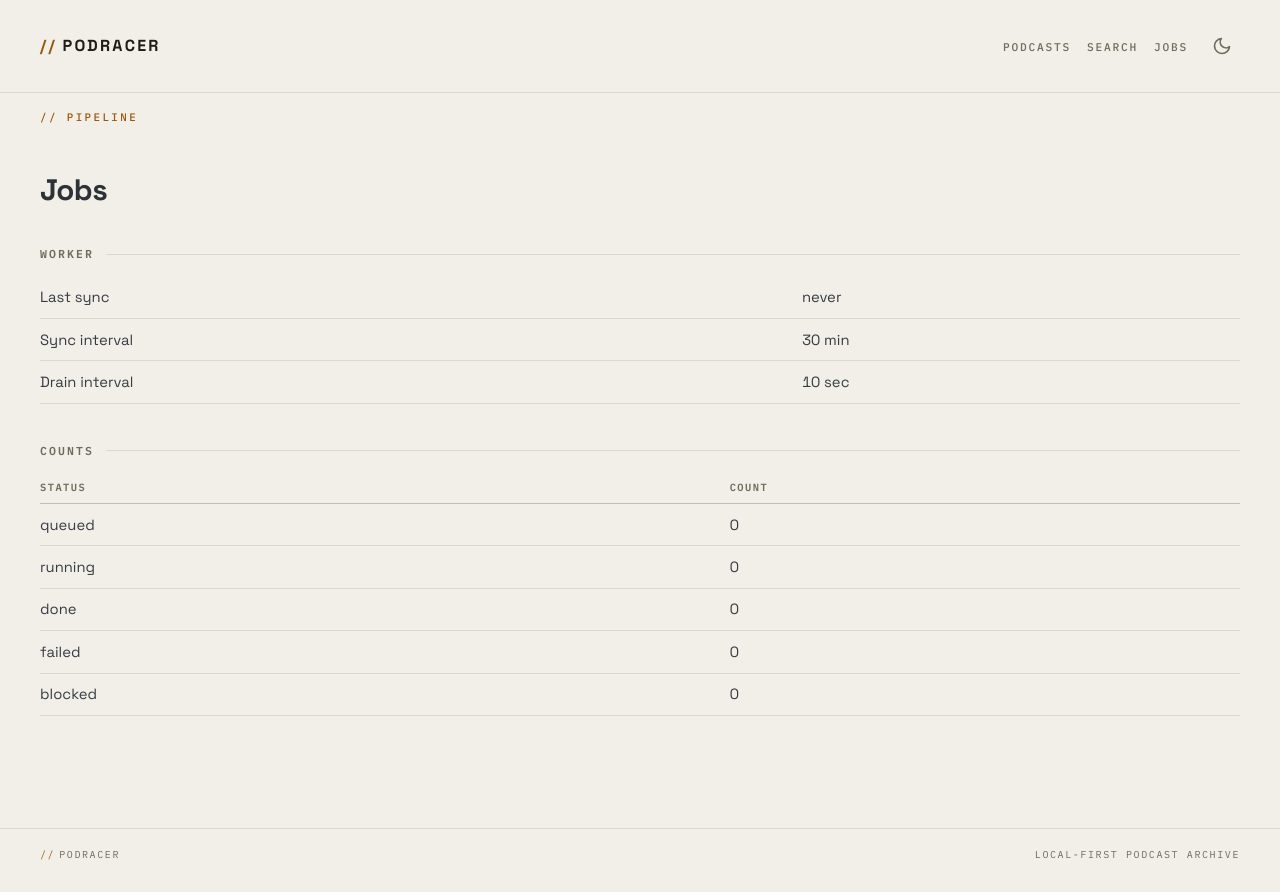
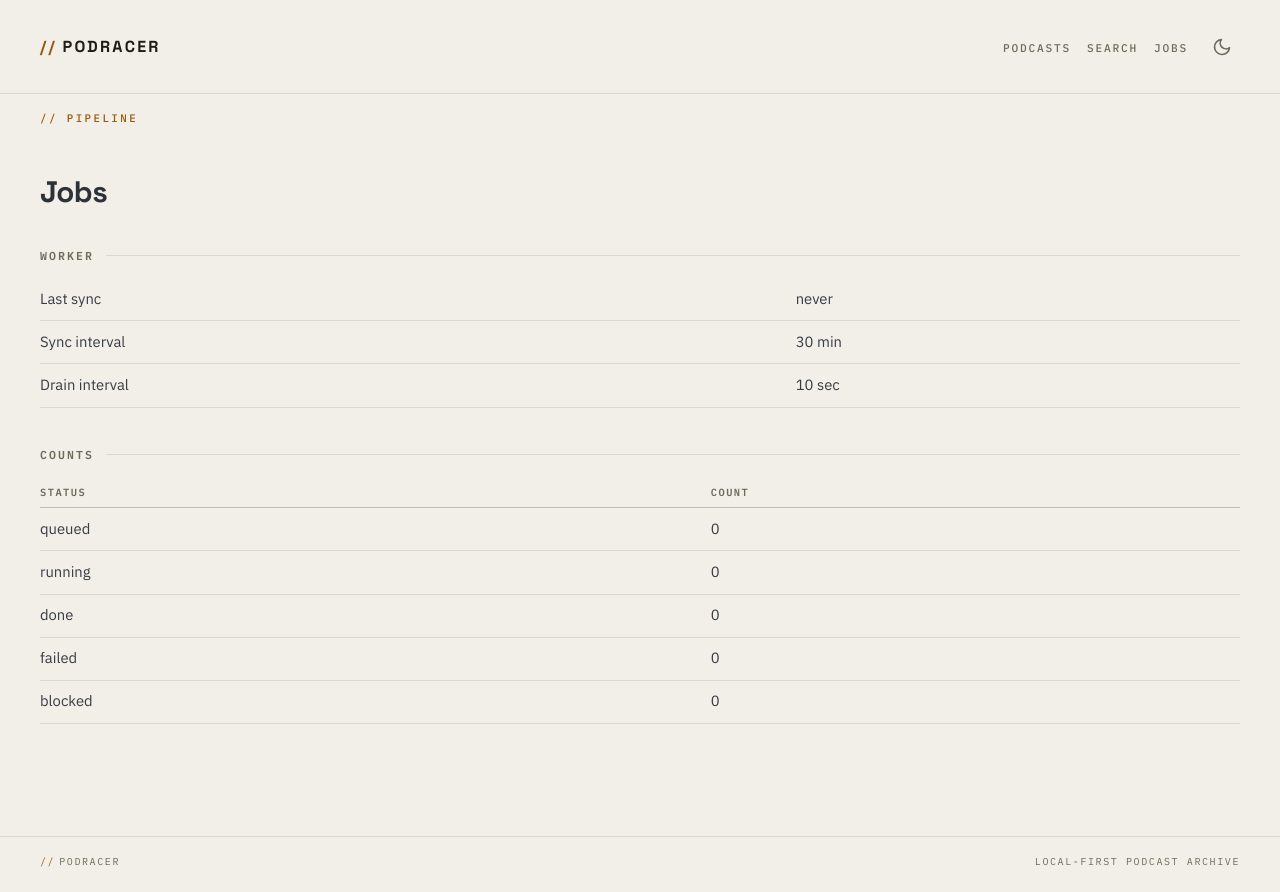
Before and after one commit to jjmalina/podracer, a FastAPI app: page /jobs in a window 1280 px wide. Before the commit the page ends 860 px from the top, so only its background shows below. Run offline with FastAPI, Linux system fonts and the light colour scheme; data comes from the database, SQL or seed files in the repository; data that the repository does not hold is empty; some libraries are stand-ins or nearby versions.

Commit message:
Use IBM Plex Sans for body text; cap paragraph measure
Space Grotesk is a display face — keep it for the brand, page titles,
and chapter headings, but long-form text (summaries, show notes) reads
better in a text face. IBM Plex Sans pairs with the Plex Mono already
used for chrome. Also cap paragraphs at 72ch and raise line-height to
1.55 so full-width pages don't produce overlong lines.

Co-Authored-By: Claude Fable 5 <noreply@anthropic.com>

```diff
--- a/podracer/web/static/style.css
+++ b/podracer/web/static/style.css
@@ -11,7 +11,9 @@
  */
 
 :root {
-  --pr-sans: "Space Grotesk", system-ui, -apple-system, "Segoe UI", sans-serif;
+  /* Display face for titles/brand; body face optimized for long-form reading. */
+  --pr-display: "Space Grotesk", system-ui, -apple-system, "Segoe UI", sans-serif;
+  --pr-sans: "IBM Plex Sans", system-ui, -apple-system, "Segoe UI", sans-serif;
   --pr-mono: "IBM Plex Mono", ui-monospace, "SF Mono", Menlo, Consolas, monospace;
 
   --pr-bg: #0c0c0a;
@@ -40,6 +42,7 @@
   --pico-font-family-monospace: var(--pr-mono);
   --pico-font-family: var(--pr-sans);
   --pico-border-radius: 2px;
+  --pico-line-height: 1.55;
   --pico-box-shadow: none;
   --pico-background-color: var(--pr-bg);
   --pico-color: var(--pr-text);
@@ -120,11 +123,16 @@ main.container { flex: 1; }
 }
 
 h1 {
+  font-family: var(--pr-display);
   font-size: 1.85rem;
   font-weight: 700;
   letter-spacing: -0.02em;
   line-height: 1.15;
 }
+
+/* Long-form text: cap the measure so summaries stay readable at full width. */
+p { max-width: 72ch; }
+p.flash { max-width: none; }
 
 hgroup p, .meta-line {
   font-family: var(--pr-mono);
@@ -207,7 +215,7 @@ article p { margin-bottom: 0.5rem; }
 .site-header nav { margin-bottom: 0; }
 
 .brand {
-  font-family: var(--pr-sans);
+  font-family: var(--pr-display);
   font-size: 1rem;
   font-weight: 700;
   letter-spacing: 0.14em;
@@ -550,7 +558,7 @@ summary.section-heading:hover { color: var(--pr-text); }
   padding-bottom: 0.5rem;
 }
 .chapters summary.chapter-heading {
-  font-family: var(--pr-sans);
+  font-family: var(--pr-display);
   font-size: 1.15rem;
   font-weight: 700;
   letter-spacing: -0.01em;
--- a/podracer/web/templates/base.html
+++ b/podracer/web/templates/base.html
@@ -6,7 +6,7 @@
   <title>{% block title %}podracer{% endblock %}</title>
   <link rel="preconnect" href="https://fonts.googleapis.com">
   <link rel="preconnect" href="https://fonts.gstatic.com" crossorigin>
-  <link rel="stylesheet" href="https://fonts.googleapis.com/css2?family=IBM+Plex+Mono:wght@400;500;600&family=Space+Grotesk:wght@400;500;700&display=swap">
+  <link rel="stylesheet" href="https://fonts.googleapis.com/css2?family=IBM+Plex+Mono:wght@400;500;600&family=IBM+Plex+Sans:wght@400;600;700&family=Space+Grotesk:wght@500;700&display=swap">
   <link rel="stylesheet" href="https://cdn.jsdelivr.net/npm/@picocss/pico@2/css/pico.min.css">
   <link rel="stylesheet" href="/static/style.css">
   <script src="https://unpkg.com/htmx.org@2.0.4"></script>
```
